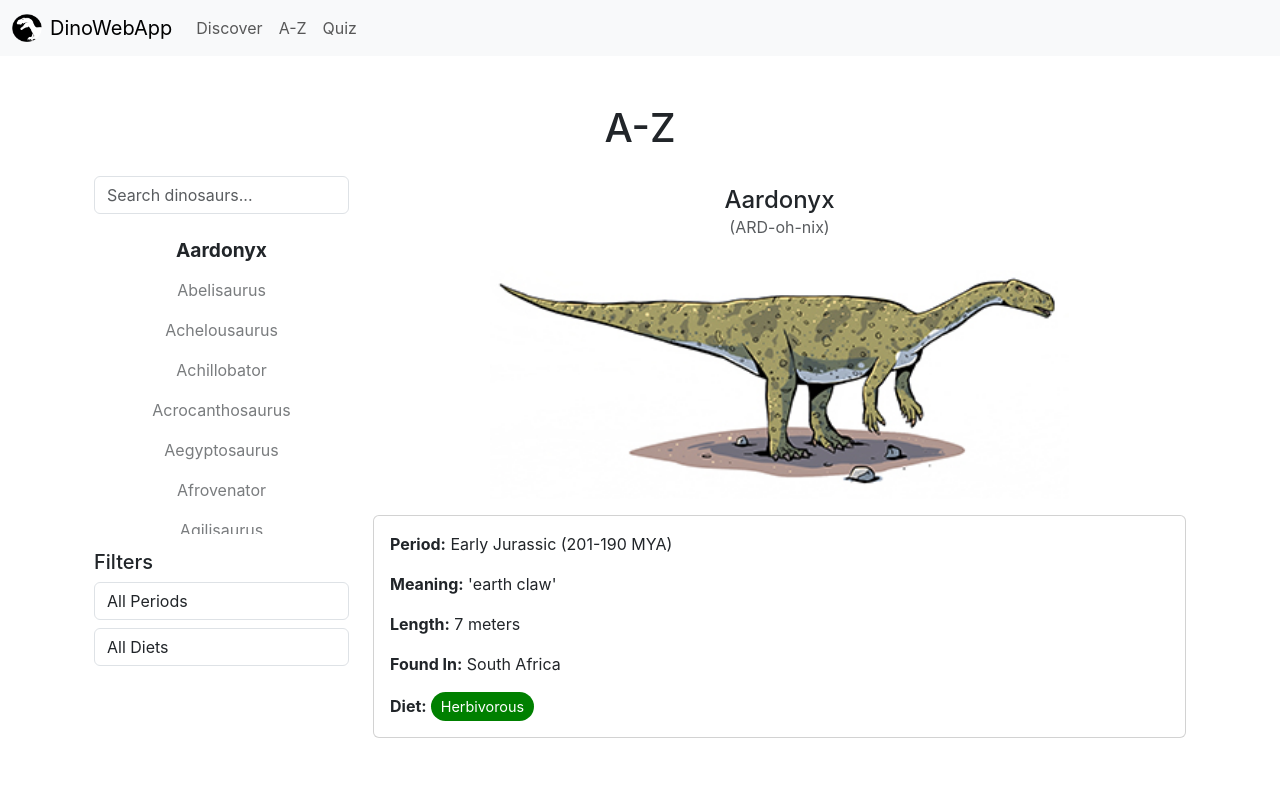
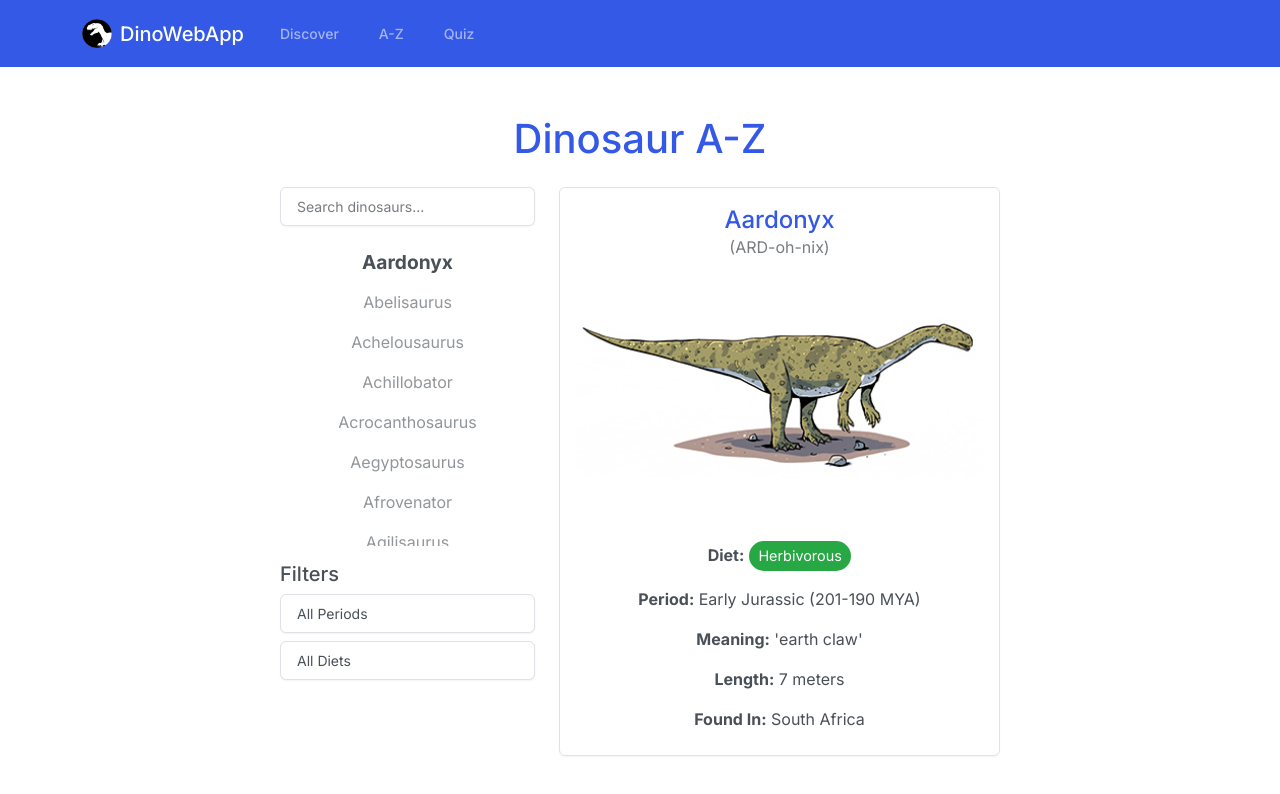
Before and after one commit to FraserProvan2/dinosaur-directory, a React (Create React App) app: page /a-z in a window 1280 px wide. Shown: the top 794 px of the page. Built offline with nearby package versions, Linux system fonts and the light colour scheme.

Commit message:
styling overhual

```diff
--- a/package.json
+++ b/package.json
@@ -11,6 +11,7 @@
     "@testing-library/react": "^16.2.0",
     "@testing-library/user-event": "^13.5.0",
     "bootstrap": "^5.3.3",
+    "bootswatch": "^5.3.3",
     "framer-motion": "^12.4.10",
     "react": "^19.0.0",
     "react-dom": "^19.0.0",
--- a/src/App.scss
+++ b/src/App.scss
@@ -1,4 +1,8 @@
+@import 'bootstrap/dist/css/bootstrap.min.css';
+@import "bootswatch/dist/zephyr/bootstrap.min.css";
+
 @import "./styles/theme.scss";
+
 @import "./styles/home.scss";
 @import "./styles/navbar.scss";
 @import "./styles/quiz.scss";
@@ -8,21 +12,18 @@
 
 body {
   margin: 0;
-  font-family: -apple-system, BlinkMacSystemFont, "Segoe UI", "Roboto", "Oxygen",
-    "Ubuntu", "Cantarell", "Fira Sans", "Droid Sans", "Helvetica Neue",
-    sans-serif;
   -webkit-font-smoothing: antialiased;
   -moz-osx-font-smoothing: grayscale;
 }
 
-code {
-  font-family: source-code-pro, Menlo, Monaco, Consolas, "Courier New",
-    monospace;
-}
+// code {
+//   font-family: source-code-pro, Menlo, Monaco, Consolas, "Courier New",
+//     monospace;
+// }
 
 .dynamic-margin-top {
   margin-top: 3rem !important;
   @media only screen and (max-width: 600px) {
-    margin-top: 0.5rem !important;
+    margin-top: 2rem !important;
   }
 }
--- a/src/components/atoz/DinoList.js
+++ b/src/components/atoz/DinoList.js
@@ -83,11 +83,11 @@ const DinoPage = () => {
 
   return (
     <div className="container py-3">
-      <div className="row">
+      <div className="row justify-content-center">
         <div className="col-md-3">
           {isMobile && (
             <button
-              className="btn btn-light w-100 mb-3"
+              className="btn btn-primary w-100 mb-3"
               onClick={() => setShowFilters(!showFilters)}
             >
               {showFilters ? "Hide Filters" : "Show Filters"}
@@ -179,9 +179,10 @@ const DinoPage = () => {
           )}
         </div>
 
-        <div className="col-md-9">
+        <div className="col-md-5">
           {selectedDino ? (
             <>
+              <div className="dino-container">
                 <div class="dinosaur-header">
                   <h2>{selectedDino.name}</h2>
                   <p class="pronunciation text-muted text-sm">
@@ -193,22 +194,9 @@ const DinoPage = () => {
                   alt={selectedDino.name}
                   className="img-fluid dino-listing-image mb-3"
                 />
-              <div className="dino-details card">
+                <div className="dino-details">
                   <div className="card-body">
                     <p className="card-text">
-                    <strong>Period:</strong> {selectedDino.fullPeriod} (
-                    {selectedDino.yearsMya.start}-{selectedDino.yearsMya.end}{" "}
-                    MYA)
-                  </p>
-                  <p className="card-text">
-                    <strong>Meaning:</strong> {selectedDino.meaning}
-                  </p>
-                  <p className="card-text">
-                    <strong>Length:</strong> {selectedDino.lengthMeters} meters
-                  </p>
-                  <p className="card-text">
-                    <strong>Found In:</strong> {selectedDino.foundIn.join(", ")}
-                  </p>
                       <p className="card-text">
                         <strong>Diet:</strong>{" "}
                         <span
@@ -219,6 +207,22 @@ const DinoPage = () => {
                           {selectedDino.diet}
                         </span>
                       </p>
+                      <strong>Period:</strong> {selectedDino.fullPeriod} (
+                      {selectedDino.yearsMya.start}-{selectedDino.yearsMya.end}{" "}
+                      MYA)
+                    </p>
+                    <p className="card-text">
+                      <strong>Meaning:</strong> {selectedDino.meaning}
+                    </p>
+                    <p className="card-text">
+                      <strong>Length:</strong> {selectedDino.lengthMeters}{" "}
+                      meters
+                    </p>
+                    <p className="card-text">
+                      <strong>Found In:</strong>{" "}
+                      {selectedDino.foundIn.join(", ")}
+                    </p>
+                  </div>
                 </div>
               </div>
             </>
--- a/src/components/discover/MesozoicEras.js
+++ b/src/components/discover/MesozoicEras.js
@@ -94,7 +94,7 @@ function MesozoicEras() {
               ))}
             </ul>
             <button
-              className="close-btn btn btn-light w-100 mb-3"
+              className="close-btn btn w-100 mb-3"
               onClick={closeSidebar}
             >
               ➦ Close
--- a/src/components/layout/Navbar.js
+++ b/src/components/layout/Navbar.js
@@ -19,8 +19,8 @@ function Navbar() {
   };
 
   return (
-    <nav className="navbar navbar-expand-lg navbar-light bg-light">
-      <div className="container-fluid">
+    <nav className="navbar navbar-expand-lg navbar-dark bg-primary">
+      <div className="container">
         <Link
           className="navbar-brand d-flex align-items-center"
           to="/"
--- a/src/components/quiz/QuizGame.js
+++ b/src/components/quiz/QuizGame.js
@@ -149,13 +149,13 @@ function QuizGame() {
             Easy
           </button>
           <button
-            className="btn btn-start-game btn-light mx-1"
+            className="btn btn-start-game btn-secondary mx-1"
             onClick={() => startGame("medium")}
           >
             Medium
           </button>
           <button
-            className="btn btn-start-game btn-light mx-1"
+            className="btn btn-start-game btn-secondary mx-1"
             onClick={() => startGame("hard")}
           >
             Hard
--- a/src/index.js
+++ b/src/index.js
@@ -1,7 +1,6 @@
 import React from 'react';
 import ReactDOM from 'react-dom/client';
 import App from './App';
-import 'bootstrap/dist/css/bootstrap.min.css';
 import 'bootstrap/dist/js/bootstrap.bundle.min.js';
 import './App.scss';
 
--- a/src/pages/AtoZ.js
+++ b/src/pages/AtoZ.js
@@ -4,7 +4,7 @@ import DinoList from "../components/atoz/DinoList";
 function AtoZ() {
   return (
     <div className="container dynamic-margin-top">
-      <h1 className="text-center">A-Z</h1>
+      <h1 className="text-center text-primary">Dinosaur A-Z</h1>
       <DinoList />
     </div>
   );
--- a/src/pages/Discover.js
+++ b/src/pages/Discover.js
@@ -4,7 +4,7 @@ import MesozoicEras from "../components/discover/MesozoicEras";
 function Discover() {
   return (
     <div className="container dynamic-margin-top">
-      <h1 className="text-center">Discover the Mesozoic Era</h1>
+      <h1 className="text-center text-primary">Discover the Mesozoic Era</h1>
       <MesozoicEras />
     </div>
   );
--- a/src/pages/Quiz.js
+++ b/src/pages/Quiz.js
@@ -4,7 +4,7 @@ import QuizGame from "../components/quiz/QuizGame";
 function Quiz() {
   return (
     <div className="container dynamic-margin-top">
-      <h1 className="text-center">Dinosaur Quiz</h1>
+      <h1 className="text-center text-primary">Dinosaur Quiz</h1>
       <QuizGame />
     </div>
   );
--- a/src/styles/_theme.scss
+++ b/src/styles/_theme.scss
@@ -1,8 +1,8 @@
-$color-primary: #28a745;
+$color-primary: #3459e6;
 $color-secondary: #495057;
 $color-background: #ffffff;
 
-$color-correct: $color-primary;
+$color-correct: #28a745;
 $color-incorrect: #dc3545;
 $color-highlight: #007bff;
 $color-option-bg: #f8f9fa;
--- a/src/styles/atoz.scss
+++ b/src/styles/atoz.scss
@@ -29,11 +29,24 @@
   text-align: center;
   h2 {
     margin: 10px 0 0 0;
+    color: $color-primary;
   }
 }
 
+.dino-container {
+  padding: 0.5rem 1rem;
+  border: var(--bs-border-width) solid var(--bs-border-color);
+  border-radius: var(--bs-border-radius);
+  box-shadow: 0 1px 2px rgba(0, 0, 0, 0.05);
+}
+
+.dino-details {
+  padding: 16px 24px;
+  text-align: center;
+}
+
 .dino-listing-image {
-  height: 240px;
+  height: 230px;
   object-fit: contain;
   display: block;
   margin: 20px auto 30px auto;
@@ -49,11 +62,11 @@
 }
 
 .diet-pill.herb {
-  background-color: green;
+  background-color: $color-correct;
 }
 
 .diet-pill.carn {
-  background-color: red;
+  background-color: $color-incorrect;
 }
 
 .diet-pill.default {
```
Also changed, not shown: 1 other file (tests, documents, lock files or other folders). Lines whose indentation alone changed are shown as unchanged.
